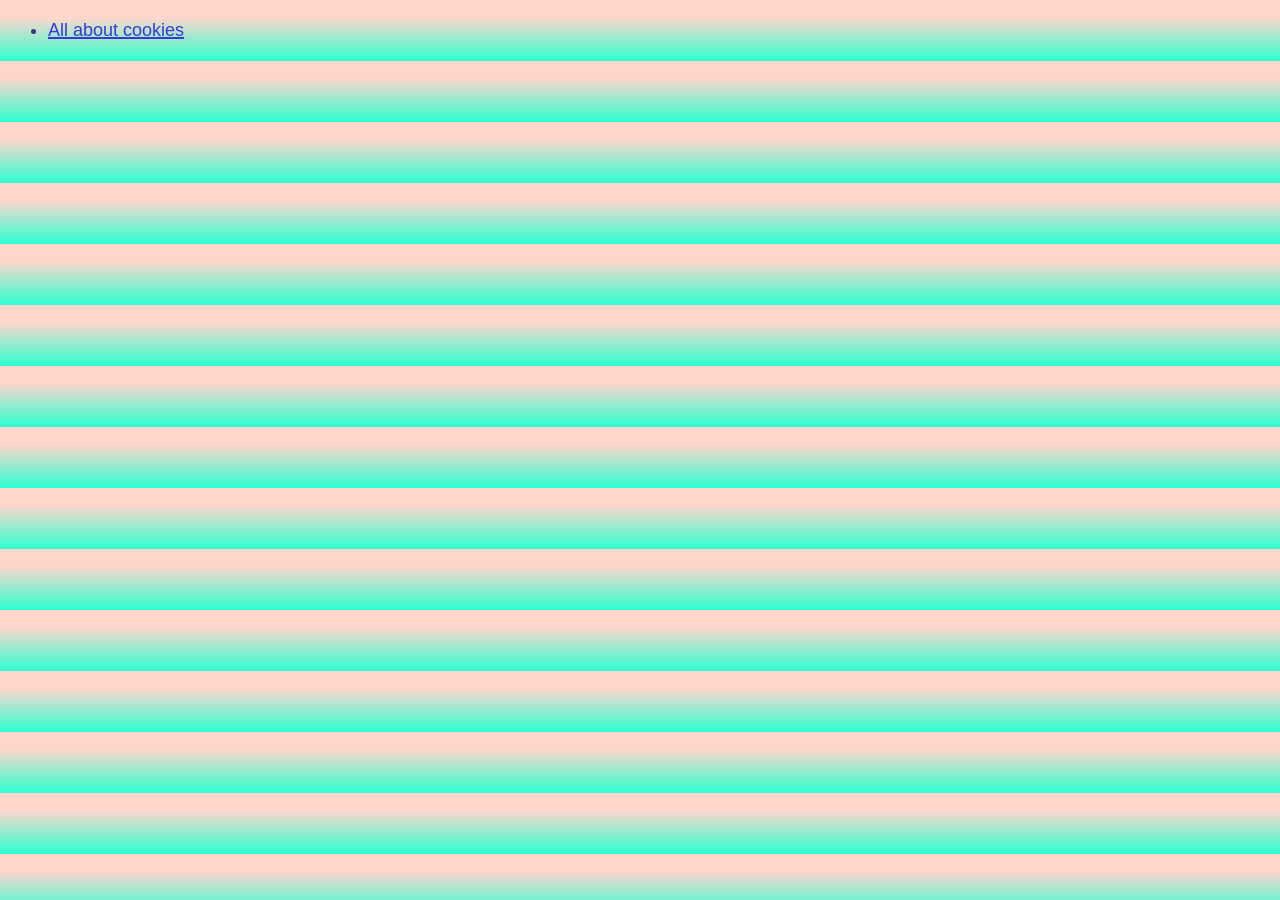
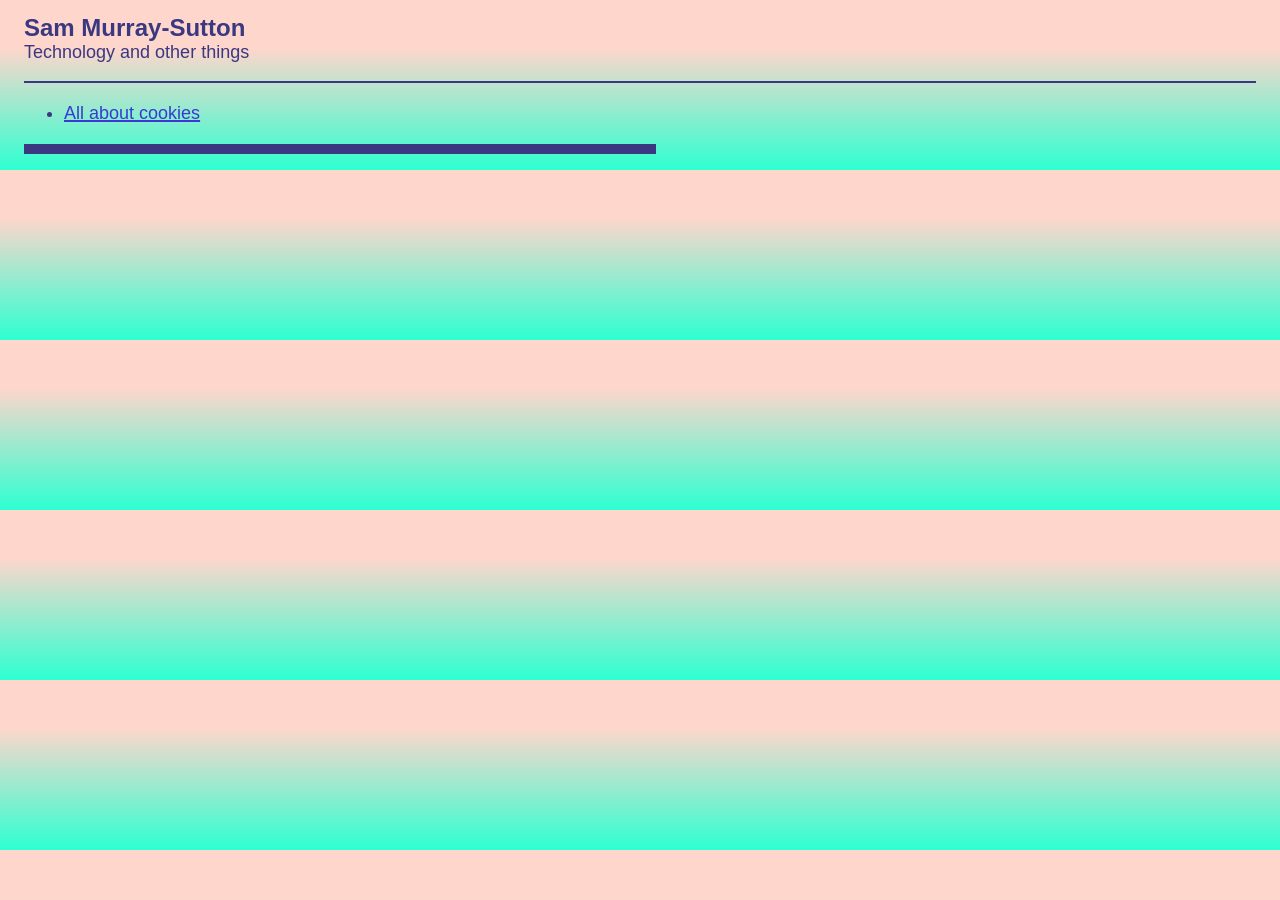
Before and after one commit to smurraysutton/smurraysutton.github.io, a Jekyll site: the page built from index.html, in a window 1280 px wide. Built offline with Jekyll 4.4.1, drawn with Linux system fonts in a browser that asks for light colours.

Commit message:
Adding in header element, responsive width for desktop sizes.
Looks like a blog

```diff
--- /dev/null
+++ b/_includes/site_header.html
@@ -0,0 +1,4 @@
+<header>
+    <h1>Sam Murray-Sutton</h1>
+    <p>Technology and other things</p>
+</header>
--- a/_layouts/default.html
+++ b/_layouts/default.html
@@ -2,10 +2,16 @@
 <html>
   <head>
     <meta charset="utf-8">
+    <meta name="viewport" content="width=device-width, initial-scale=1.0">
+    <meta http-equiv="X-UA-Compatible" content="ie=edge">
     <title>{{ page.title }}</title>
     <link rel="stylesheet" href="{{ '/assets/css/main.css' | relative_url }}" />
   </head>
   <body>
-    {{ content }}
+    {% include site_header.html %}
+    <article>
+      <time datetime="{{ page.date }}">{{ page.date | date_to_long_string }}</time>
+      {{ content }}
+    </article>
   </body>
 </html>
--- a/assets/css/main.scss
+++ b/assets/css/main.scss
@@ -87,3 +87,11 @@ margin: 2.5rem 0 0.5rem 0;
 @media only screen and (min-device-width : 768px) and (max-device-width : 1024px) and (orientation : portrait) {
 /* Styles */
 }
+
+/* desktops (landscape) ----------- */
+@media screen and (min-width : 1025px) {
+/* Styles */
+ article {
+   max-width: 50%;
+ }
+}
```
